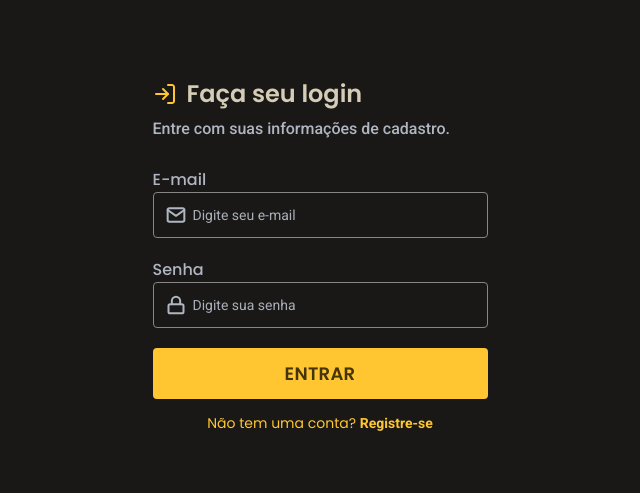
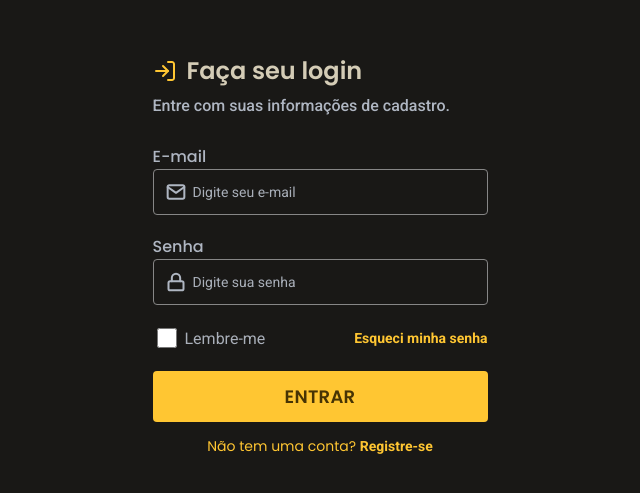
Before and after one commit to KrisMazzini/loginForm, a React (Vite) app: page / in a window 1280 px wide. Shown: the part 145-638 px from the top of the page, without its empty margins (320-960 px from the left). Built offline with nearby package versions, Linux system fonts and the light colour scheme.

Commit message:
add additional data to form

```diff
--- a/src/components/LoginForm/index.tsx
+++ b/src/components/LoginForm/index.tsx
@@ -41,6 +41,13 @@ export function LoginForm() {
                         }
                 </fieldset>
             </form>
+            <div id="additional-data">
+                <fieldset form="login-form" name="remember-me">
+                    <input type="checkbox" name="remember-me" value="lembre-me" />
+                </fieldset>
+                <p>Lembre-me</p>
+                <a><p>Esqueci minha senha</p></a>
+            </div>
             <fieldset form="login-form" name="submit">
                 <input type="submit" value="entrar" />
             </fieldset>
@@ -89,4 +96,37 @@ const Container = styled.div`
             filter: brightness(0.9);
         }
     }
+
+    #additional-data {
+        display: flex;
+        justify-content: flex-start;
+        align-items: center;
+        gap: 5px;
+
+        input {
+            width: 20px;
+            height: 20px;
+        }
+
+        > p {
+            font-family: 'Roboto', sans-serif;
+            font-weight: 400;
+            font-size: 16px;
+            line-height: 19px;
+
+            color: var(--input-placeholder);
+        }
+
+        > a {
+            flex-grow: 1;
+            text-align: end;
+
+            font-family: 'Poppins', sans-serif;
+            font-weight: 600;
+            font-size: 14px;
+            line-height: 21px;
+
+            color: var(--primary-color);
+        }
+    }
 `
```
Lines whose indentation alone changed are shown as unchanged.
